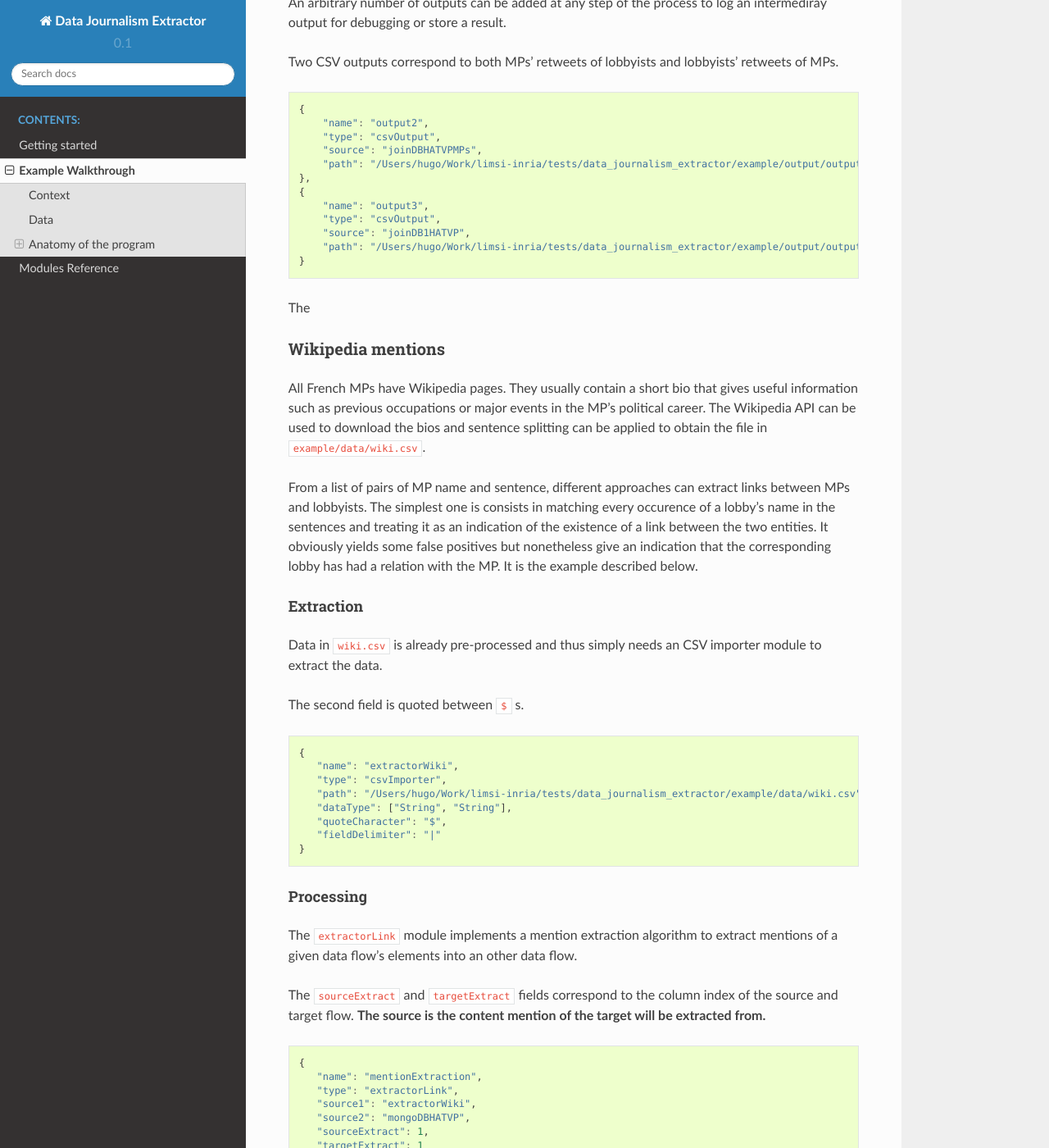
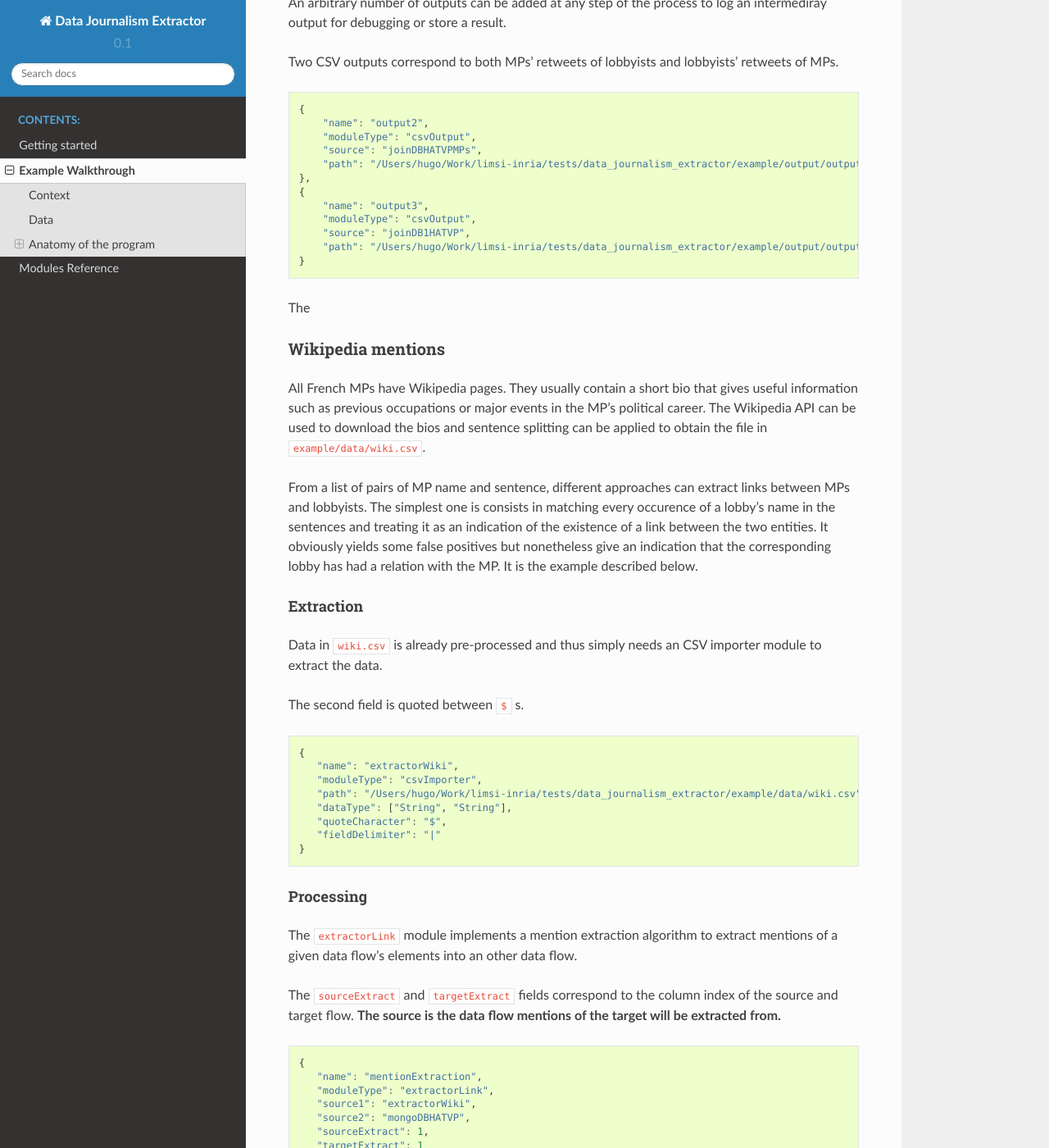
Before and after one commit to hugcis/data_journalism_extractor, a Sphinx documentation site: the page built from python/docs/example-walkthrough.rst, in a window 1280 px wide and 1400 px high, scrolled down 4596 px. Shown: the whole window at 82% size. Built offline with Sphinx 7.4.7 and the Read the Docs theme 2.0.0, drawn with Linux system fonts in a browser that asks for light colours; some of the changed text lies outside the part shown.

Commit message:
Change naming and add type hints

```diff
--- a/python/docs/example-walkthrough.rst
+++ b/python/docs/example-walkthrough.rst
@@ -87,7 +87,7 @@ file and fetching data from the Postgres database.
 
        {
             "name": "mongoDBHATVP",
-            "type": "mongoImporter",
+            "moduleType": "mongoImporter",
             "dbName": "testdb",
             "collection": "publications",
             "requiredFields": ["lienPageTwitter", "denomination"]
@@ -108,7 +108,7 @@ file and fetching data from the Postgres database.
 
        {
             "name": "extractorMPs",
-            "type": "csvImporter",
+            "moduleType": "csvImporter",
             "path": "~/data_journalism_extractor/example/data/deputes.csv",
             "dataType": ["String", "String"],
             "fieldDelimiter": ";",
@@ -122,7 +122,7 @@ file and fetching data from the Postgres database.
 
        {
             "name": "extractordb",
-            "type": "dbImporter",
+            "moduleType": "dbImporter",
             "dbUrl": "jdbc:postgresql://localhost/twitter",
             "fieldNames": ["rt_name","screen_name"],
             "dataType": ["String", "String"],
@@ -156,7 +156,7 @@ corresponding modules are:
 
     {
         "name": "splitTwitterHATVP",
-        "type": "split",
+        "moduleType": "split",
         "source": "mongoDBHATVP",
         "delimiter": "/",
         "field": 0,
@@ -164,7 +164,7 @@ corresponding modules are:
     },
     {
         "name": "splitTwitterHATVP2",
-        "type": "split",
+        "moduleType": "split",
         "source": "splitTwitterHATVP",
         "delimiter": "\\?",
         "field": 1,
@@ -191,7 +191,7 @@ They are explained below:
 
    {
        "name": "joinExtractorDBTwitterSplit",
-       "type": "join",
+       "moduleType": "join",
        "source1": "extractordb",
        "source2": "splitTwitterHATVP2",
        "field1": 1,
@@ -200,7 +200,7 @@ They are explained below:
    },
    {
        "name": "joinExtractorDBMPs",
-       "type": "join",
+       "moduleType": "join",
        "source1": "extractordb",
        "source2": "extractorMPs",
        "field1": 1,
@@ -209,7 +209,7 @@ They are explained below:
    },
    {
        "name": "joinDBHATVPMPs",
-       "type": "join",
+       "moduleType": "join",
        "source1": "joinExtractorDBTwitterSplit",
        "source2": "extractorMPs",
        "field1": 0,
@@ -219,7 +219,7 @@ They are explained below:
    },
    {
        "name": "joinDB1HATVP",
-       "type": "join",
+       "moduleType": "join",
        "source1": "joinExtractorDBMPs",
        "source2": "splitTwitterHATVP2",
        "field1": 0,
@@ -247,13 +247,13 @@ retweets of MPs.
 
     {
         "name": "output2",
-        "type": "csvOutput",
+        "moduleType": "csvOutput",
         "source": "joinDBHATVPMPs",
         "path": "/Users/hugo/Work/limsi-inria/tests/data_journalism_extractor/example/output/output_dep_retweet_hatvp.csv"
     },
     {
         "name": "output3",
-        "type": "csvOutput",
+        "moduleType": "csvOutput",
         "source": "joinDB1HATVP",
         "path": "/Users/hugo/Work/limsi-inria/tests/data_journalism_extractor/example/output/output_hatvp_retweet_dep.csv"
     }
@@ -288,7 +288,7 @@ The second field is quoted between ``$`` s.
 
    {
       "name": "extractorWiki",
-      "type": "csvImporter",
+      "moduleType": "csvImporter",
       "path": "/Users/hugo/Work/limsi-inria/tests/data_journalism_extractor/example/data/wiki.csv",
       "dataType": ["String", "String"],
       "quoteCharacter": "$",
@@ -302,14 +302,14 @@ The ``extractorLink`` module implements a mention extraction algorithm to extrac
 mentions of a given data flow's elements into an other data flow.
 
 The ``sourceExtract`` and ``targetExtract`` fields correspond to the column index
-of the source and target flow. **The source is the content mention of the target will
+of the source and target flow. **The source is the data flow mentions of the target will
 be extracted from.**
 
 .. code-block:: javascript
 
    {
       "name": "mentionExtraction",
-      "type": "extractorLink",
+      "moduleType": "extractorLink",
       "source1": "extractorWiki",
       "source2": "mongoDBHATVP",
       "sourceExtract": 1,
```
Also changed, not shown: python/docs/getting-started.rst (+4 -4 lines), 6 other files.
